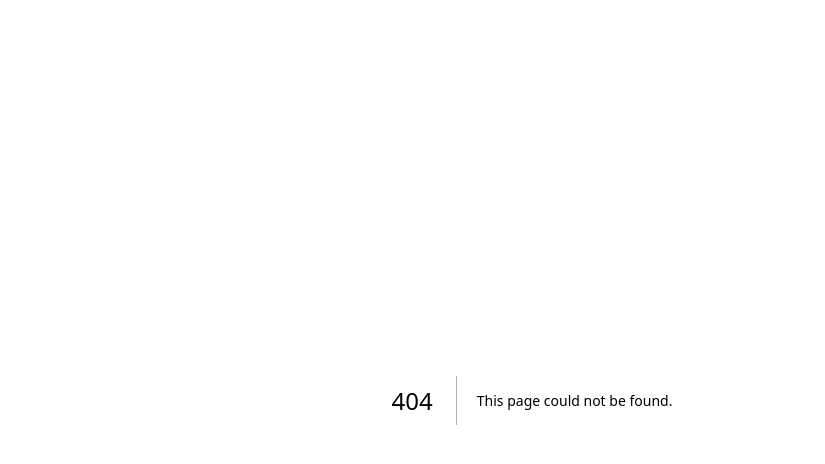
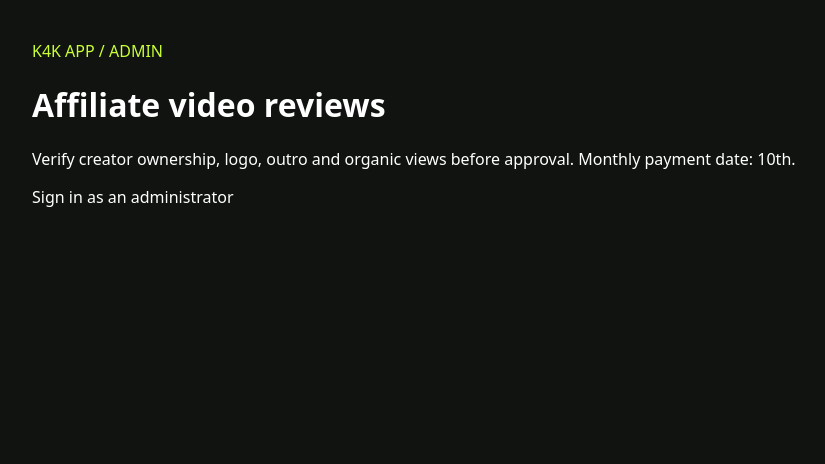
Before and after one commit to kreativestudios4k-lgtm/k4k-academy-v2, a Next.js app: page /k4k-app/partners/admin in a window 1280 px wide. Before the commit this address had no page. Shown: the top 464 px of the page, without its empty margins (108-933 px from the left). Built offline with nearby package versions, Linux system fonts and the light colour scheme; no server answers.

Commit message:
Add private affiliate admin video review interface

```diff
--- /dev/null
+++ b/app/k4k-app/partners/admin/page.js
@@ -0,0 +1,10 @@
+'use client';
+import {useEffect,useState} from 'react';
+import {createClient} from '../../../../lib/supabase/client';
+export default function AffiliateAdmin(){
+ const [videos,setVideos]=useState([]),[views,setViews]=useState({}),[status,setStatus]=useState('Loading…'),[busy,setBusy]=useState(false);
+ async function call(method='GET',body){const {data:{session}}=await createClient().auth.getSession();if(!session)throw Error('Sign in as an administrator');const r=await fetch('/api/partner/admin/videos',{method,headers:{Authorization:'Bearer '+session.access_token,'Content-Type':'application/json'},...(body?{body:JSON.stringify(body)}:{})});const j=await r.json();if(!r.ok)throw Error(j.error||'Unavailable');return j;}
+ useEffect(()=>{call().then(j=>{setVideos(j.videos);setStatus('Ready')}).catch(e=>setStatus(e.message))},[]);
+ async function review(v,s){const raw=views[v.id]??v.verified_views??'';if(raw===''||!/^\d+$/.test(String(raw)))return setStatus('Enter verified views first');const n=Number(raw);if(!Number.isSafeInteger(n))return setStatus('Invalid views');setBusy(true);try{const j=await call('POST',{id:v.id,status:s,views:n});setVideos(old=>old.map(x=>x.id===v.id?j.video:x));setStatus('Review saved')}catch(e){setStatus(e.message)}finally{setBusy(false)}}
+ return <main style={{background:'#101310',color:'#fff',minHeight:'100vh',padding:24,fontFamily:'system-ui'}}><div style={{maxWidth:1000,margin:'auto'}}><p style={{color:'#c9ff35'}}>K4K APP / ADMIN</p><h1>Affiliate video reviews</h1><p>Verify creator ownership, logo, outro and organic views before approval. Monthly payment date: 10th.</p><p role="status">{status}</p>{videos.map(v=><section key={v.id} style={{border:'1px solid #444',borderRadius:12,padding:18,marginBottom:12}}><a href={v.url} target="_blank" rel="noopener noreferrer" style={{color:'#c9ff35'}}>{v.platform} · Open video</a><p>Partner: {v.partner_id} · {v.status}</p><label>Verified views <input type="number" min="0" step="1" value={views[v.id]??v.verified_views??''} onChange={e=>setViews(old=>({...old,[v.id]:e.target.value}))}/></label><p>Approved bonus: {v.bonus_brl_cents==null?'Pending':(v.bonus_brl_cents/100).toLocaleString('pt-BR',{style:'currency',currency:'BRL'})}</p><button disabled={busy||v.status==='paid'} onClick={()=>review(v,'approved')}>Approve</button> <button disabled={busy||v.status==='paid'} onClick={()=>review(v,'rejected')}>Reject</button></section>)}</div></main>
+}
```
